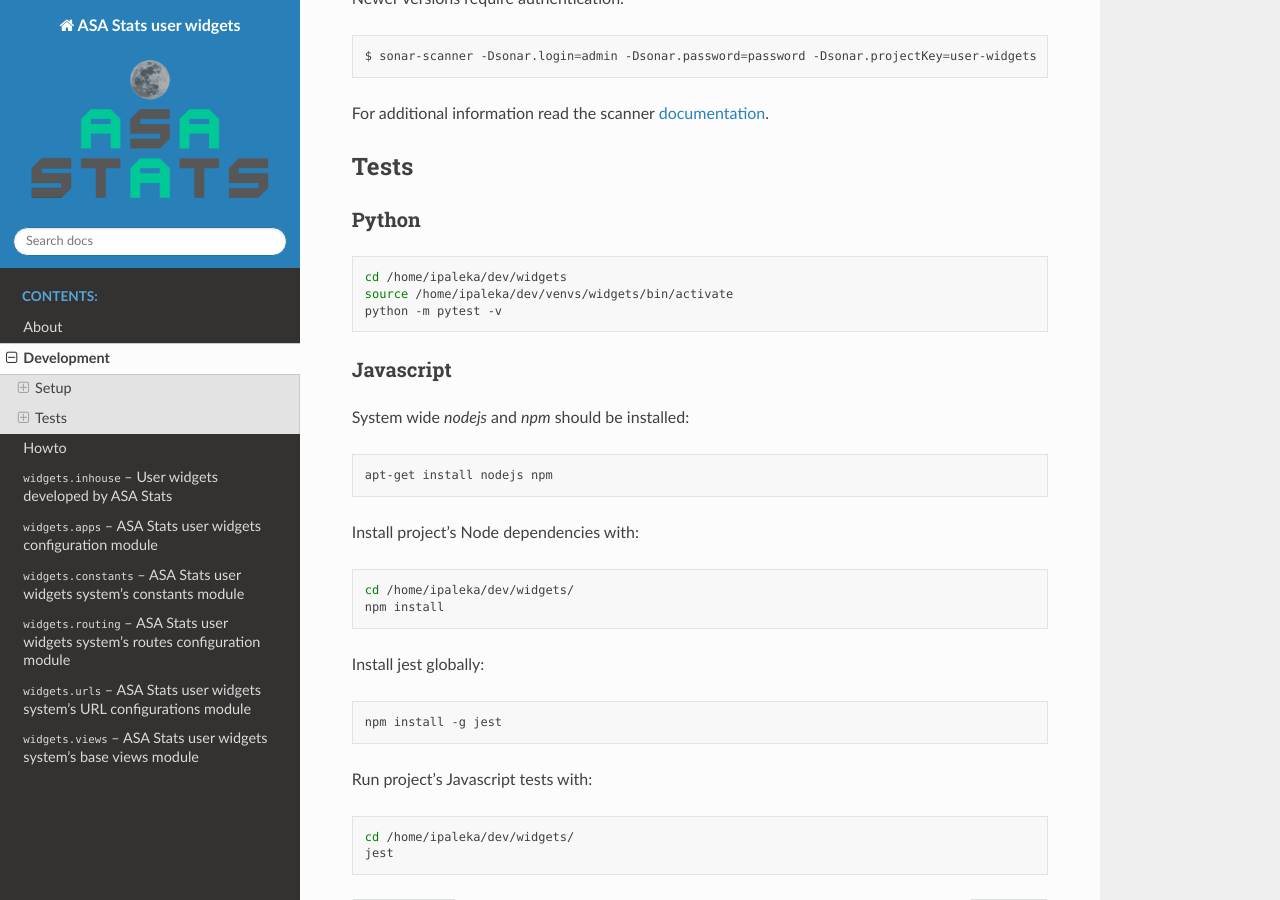
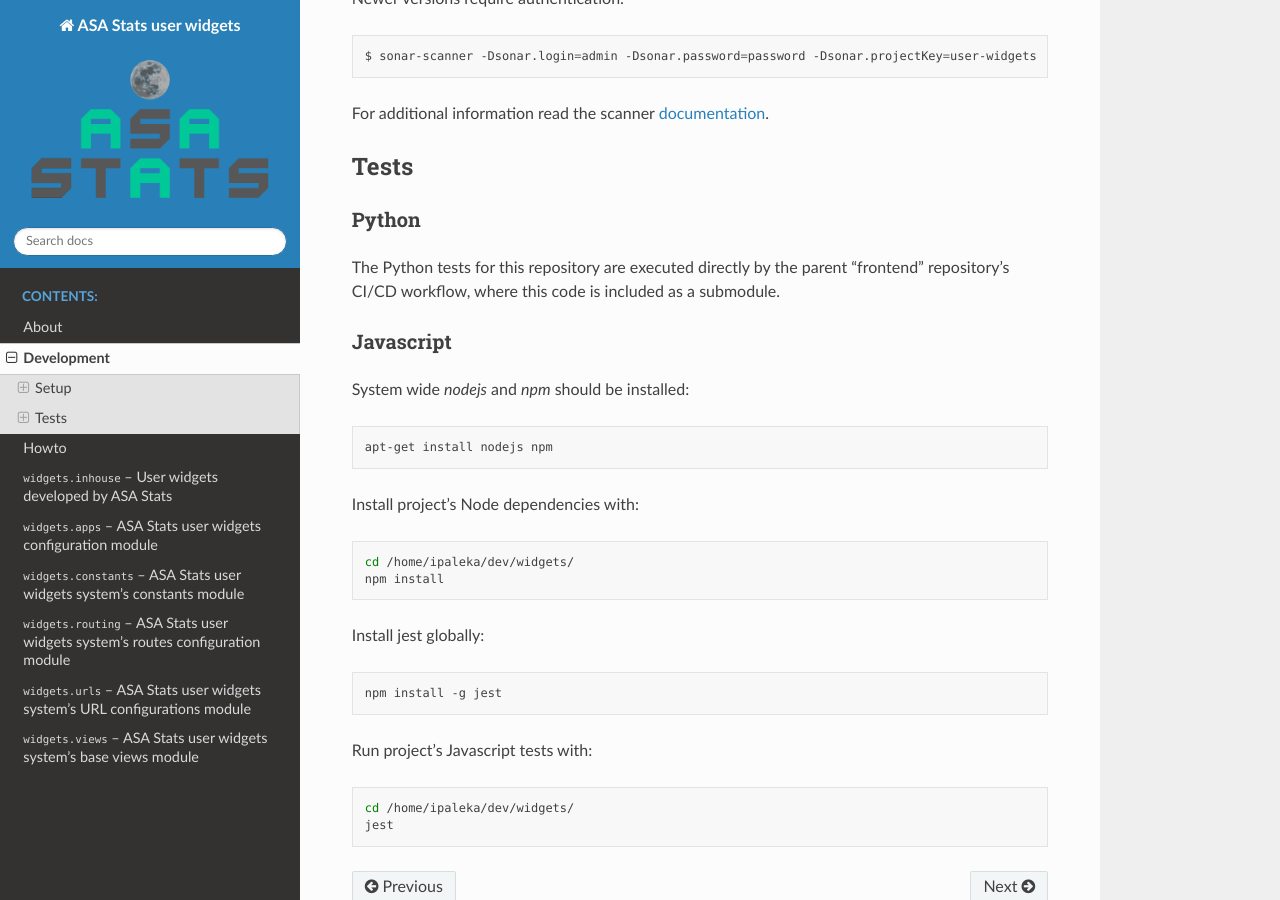
Before and after one commit to asastats/widgets, a Sphinx documentation site: the page built from docs/development.rst, in a window 1280 px wide and 900 px high, scrolled down 1247 px. Built offline with Sphinx 7.4.7 and the Read the Docs theme 3.1.0, drawn with Linux system fonts in a browser that asks for light colours; the version number is read from the project's files by our own code.

Commit message:
Only Javascript tests are run in the testing GitHub workflow

```diff
--- a/docs/development.rst
+++ b/docs/development.rst
@@ -83,11 +83,8 @@ Tests
 Python
 ^^^^^^
 
-.. code-block:: bash
-
-  cd /home/ipaleka/dev/widgets
-  source /home/ipaleka/dev/venvs/widgets/bin/activate
-  python -m pytest -v
+The Python tests for this repository are executed directly by the parent "frontend"
+repository's CI/CD workflow, where this code is included as a submodule.
 
 
 Javascript
```
Also changed, not shown: 1 other file.
